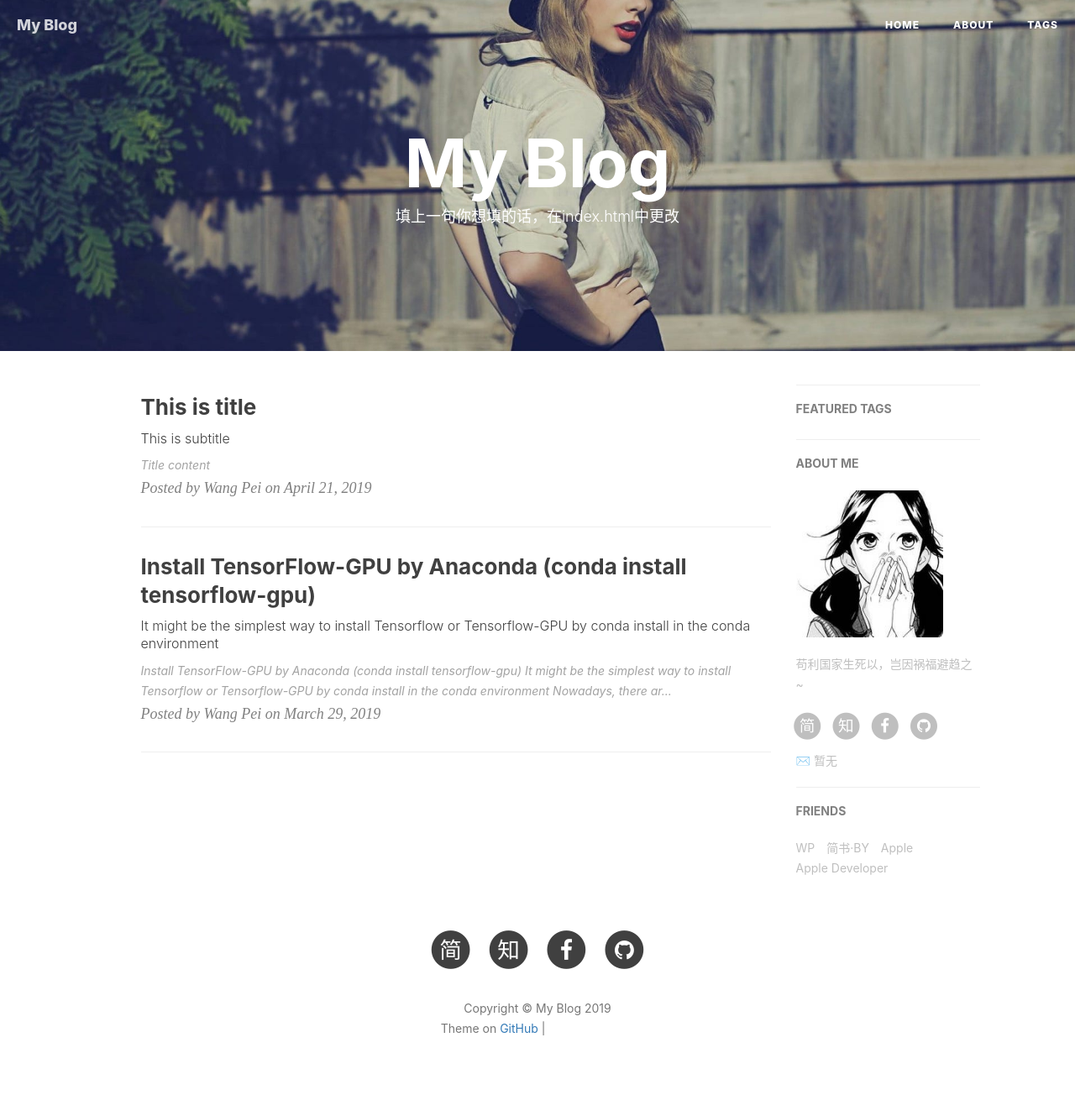
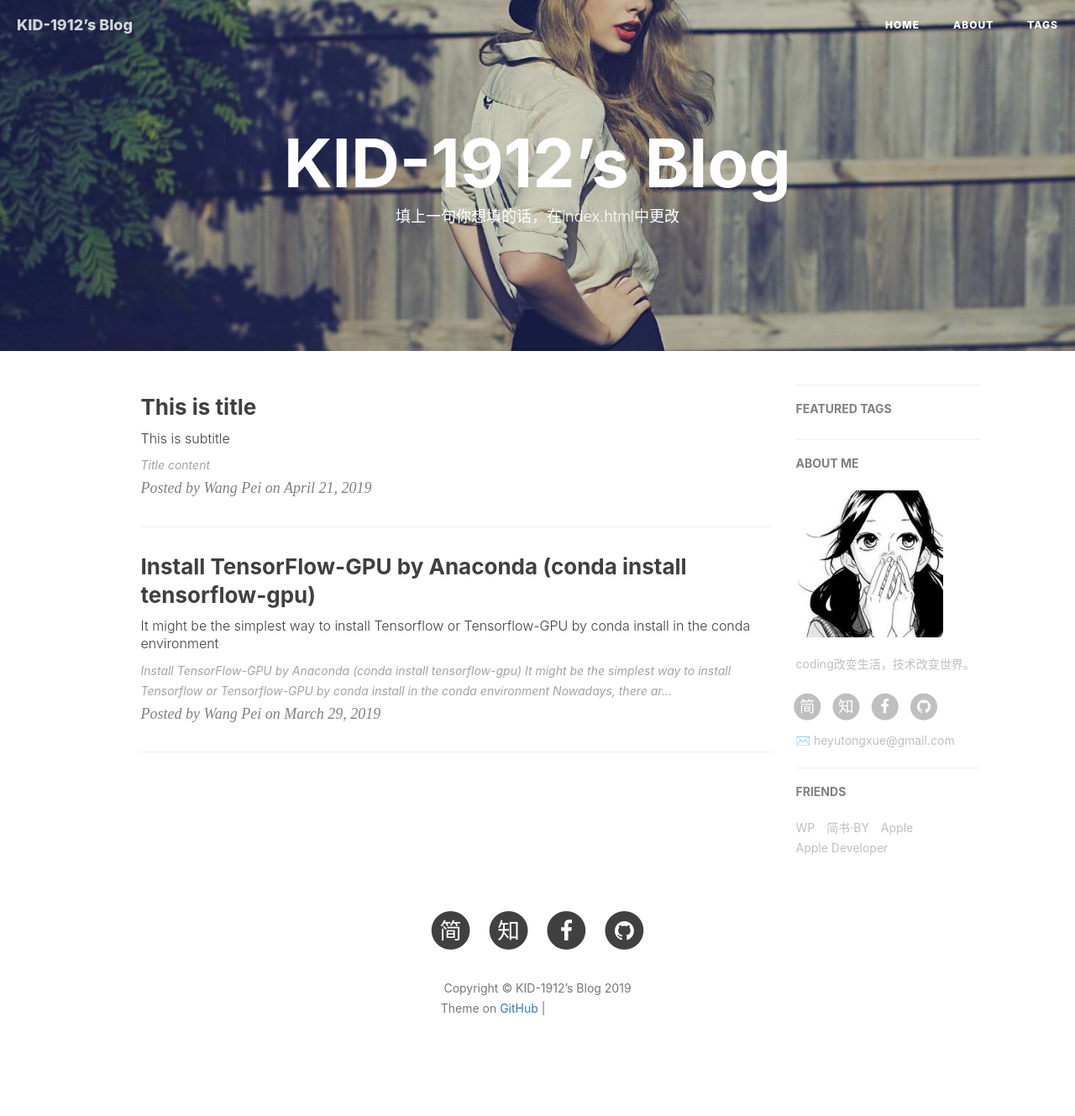
Before and after one commit to KID-1912/KID-1912.github.io, a Jekyll site: the page built from index.html, in a window 1280 px wide. Shown: the whole page at 84% size. Built offline with Jekyll 4.4.1, drawn with Linux system fonts in a browser that asks for light colours; nearby versions of some CDN libraries; the list of posts is cut into pages by our own code; comment, search, counter and statistics services are not loaded; after the commit the page ends 1305 px from its top, so only the background shows below that; grey boxes are pictures that could not be loaded.

Commit message:
Update _config.yml

```diff
--- a/_config.yml
+++ b/_config.yml
@@ -1,9 +1,9 @@
 # Site settings
-title: My Blog
-SEOTitle: 我的博客 | My Blog
+title: KID-1912’s Blog
+SEOTitle: KID-1912’s博客 | KID-1912’s Blog
 header-img: img/post-bg-desk.jpg
-email: 暂无
-description: "写一句你想写的话"
+email: heyutongxue@gmail.com
+description: "写给自己的博客笔记"
 keyword: "我的博客"
 url: "http://KID-1912.github.io"          # your host, for absolute URL
 baseurl: ""      # for example, '/blog' if your blog hosted on 'host/blog'
@@ -11,7 +11,7 @@ github_repo: "https://github.com/KID-1912/KID-1912.github.io.git" # you code rep
 
 # Sidebar settings
 sidebar: true                           # whether or not using Sidebar.
-sidebar-about-description: "苟利国家生死以，岂因祸福避趋之~"
+sidebar-about-description: "coding改变生活，技术改变世界。"
 sidebar-avatar: /img/avatar_binggan.jpg      # use absolute URL, seeing it's used in both `/` and `/about/`
 
 
@@ -19,8 +19,8 @@ sidebar-avatar: /img/avatar_binggan.jpg      # use absolute URL, seeing it's use
 # SNS settings
 RSS: false
 # weibo_username:     暂无
-zhihu_username:     暂无
-github_username:    暂无
+zhihu_username:     黑羽同学
+github_username:    KID-1912
 facebook_username:  暂无
 jianshu_username:   暂无
 #twitter_username:   暂无
```
